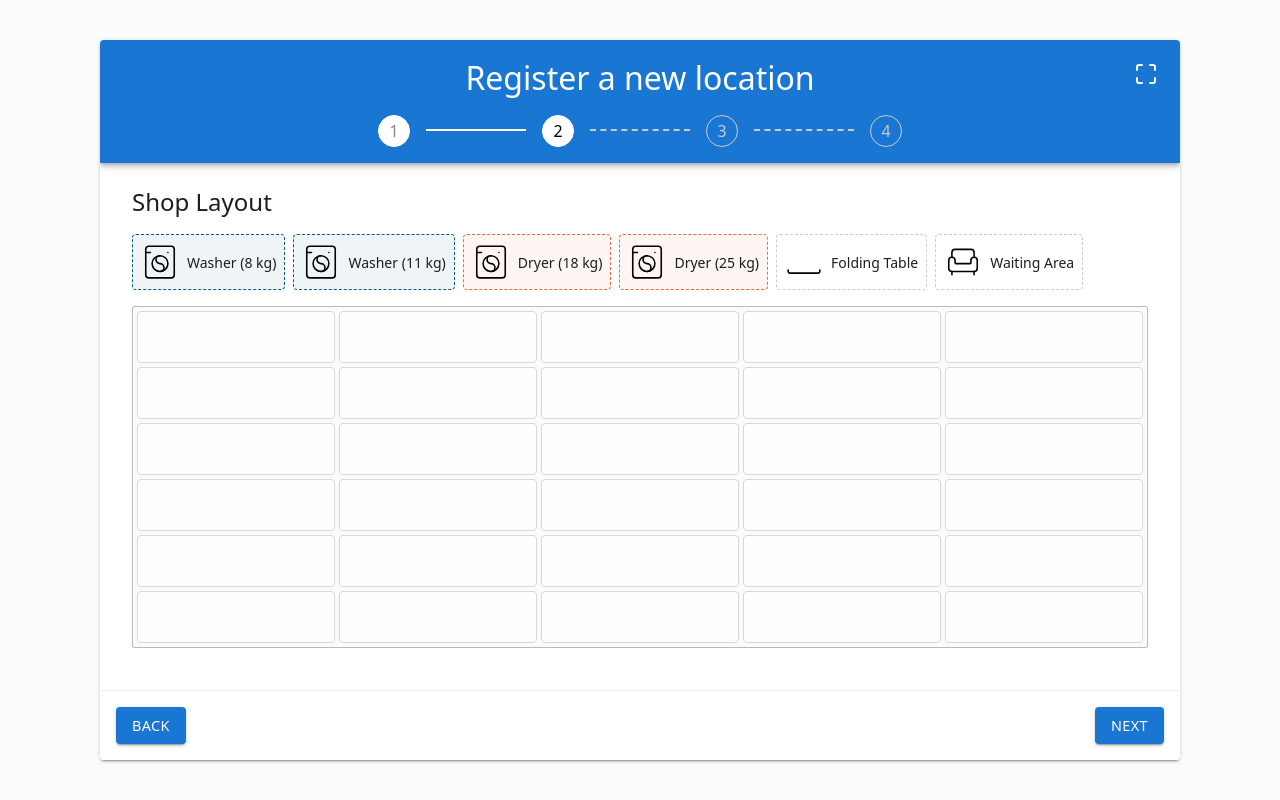
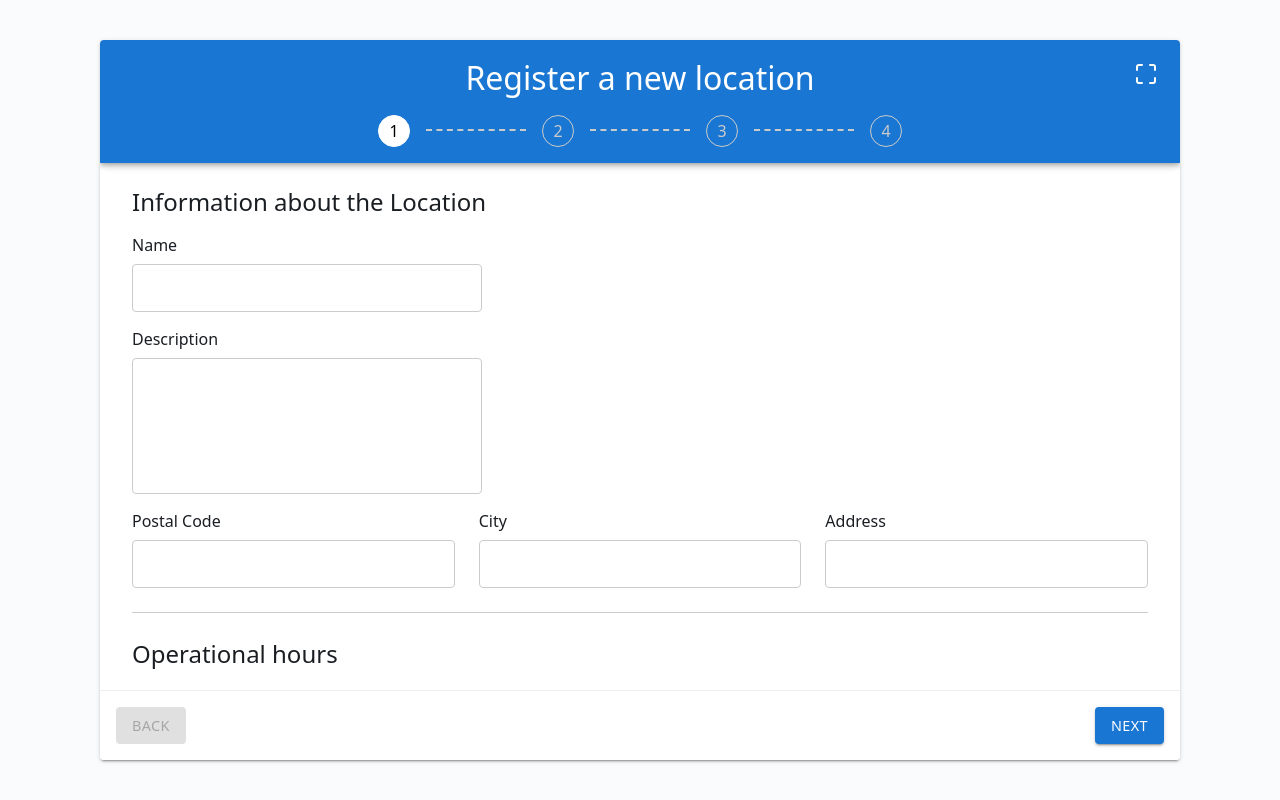
Before and after one commit to BalazsGyulai/ws2026-s17-r1-250, a React (Vite) app in the folder phase-2-src/: page / in a window 1280 px wide. Built offline with nearby package versions, Linux system fonts and the light colour scheme.

Commit message:
building component from navigation

```diff
--- a/phase-2-src/src/UI/NavButton.jsx
+++ b/phase-2-src/src/UI/NavButton.jsx
@@ -1,15 +1,22 @@
 import React from "react";
+import check from "../assets/check.svg";
 
-const NavButton = () => {
+const NavButton = (props) => {
   return (
     <button
       className={`step ${
-        props.steps == 0 ? `current` : 0 < props.steps ? `done` : `dashed`
+        props.steps == props.content - 1
+          ? `current`
+          : props.content - 1 < props.steps
+          ? `done`
+          : `dashed`
       }`}
-      disabled={props.steps == 3 ? true : false}
-      onClick={() => props.changeStepsHandler(0)}
+      disabled={
+        props.steps == 3 ? true : props.content - 1 < props.steps ? false : true
+      }
+      onClick={props.onClick}
     >
-      {props.steps == 3 ? <img src={check} alt="Check" /> : `1`}
+      {props.steps == 3 ? <img src={check} alt="Check" /> : `${props.content}`}
     </button>
   );
 };
--- /dev/null
+++ b/phase-2-src/src/UI/NavDash.jsx
@@ -0,0 +1,11 @@
+import React from "react";
+
+const NavDash = (props) => {
+  return (
+    <div
+      className={`step-divider ${props.steps < props.lower ? `dashed` : ``}`}
+    ></div>
+  );
+};
+
+export default NavDash;
--- a/phase-2-src/src/components/Header.jsx
+++ b/phase-2-src/src/components/Header.jsx
@@ -2,6 +2,8 @@ import React, { useState } from "react";
 import check from "../assets/check.svg";
 import maximize from "../assets/maximize.svg";
 import minimize from "../assets/minimize.svg";
+import NavButton from "./../UI/NavButton";
+import NavDash from "./../UI/NavDash";
 
 const Header = (props) => {
   // local values
@@ -22,51 +24,29 @@ const Header = (props) => {
     <header className="header">
       <h1>Register a new location</h1>
       <div className="steps">
-        <button
-          className={`step ${
-            props.steps == 0 ? `current` : 0 < props.steps ? `done` : `dashed`
-          }`}
-          disabled={props.steps == 3 ? true : false}
+        <NavButton
+          steps={props.steps}
           onClick={() => props.changeStepsHandler(0)}
-        >
-          {props.steps == 3 ? <img src={check} alt="Check" /> : `1`}
-        </button>
-        <div
-          className={`step-divider ${props.steps < 1 ? `dashed` : ``}`}
-        ></div>
-        <button
-          className={`step ${
-            props.steps == 1 ? `current` : 1 < props.steps ? `done` : `dashed`
-          }`}
-          disabled={props.steps == 3 ? true : 1 < props.steps ? false : true}
+          content={1}
+        ></NavButton>
+        <NavDash steps={props.steps} lower={1} />
+        <NavButton
+          steps={props.steps}
           onClick={() => props.changeStepsHandler(1)}
-        >
-          {props.steps == 3 ? <img src={check} alt="Check" /> : `2`}
-        </button>
-        <div
-          className={`step-divider ${props.steps < 2 ? `dashed` : ``}`}
-        ></div>
-        <button
-          className={`step ${
-            props.steps == 2 ? `current` : 2 < props.steps ? `done` : `dashed`
-          }`}
-          disabled={props.steps == 3 ? true : 2 < props.steps ? false : true}
+          content={2}
+        ></NavButton>
+        <NavDash steps={props.steps} lower={2} />
+        <NavButton
+          steps={props.steps}
           onClick={() => props.changeStepsHandler(2)}
-        >
-          {props.steps == 3 ? <img src={check} alt="Check" /> : `3`}
-        </button>
-        <div
-          className={`step-divider ${props.steps < 3 ? `dashed` : ``}`}
-        ></div>
-        <button
-          className={`step ${
-            props.steps == 3 ? `current` : 3 < props.steps ? `done` : `dashed`
-          }`}
-          disabled={true}
+          content={3}
+        ></NavButton>
+        <NavDash steps={props.steps} lower={3} />
+        <NavButton
+          steps={props.steps}
           onClick={() => props.changeStepsHandler(3)}
-        >
-          {props.steps == 3 ? <img src={check} alt="Check" /> : `4`}
-        </button>
+          content={4}
+        ></NavButton>
       </div>
 
       <button className="fullscreen-btn" onClick={_FullScreenHandler}>
--- a/phase-2-src/src/context/DataContext.jsx
+++ b/phase-2-src/src/context/DataContext.jsx
@@ -8,7 +8,7 @@ export function Data({ children }) {
   // ----------------------------------------------
 
   // general
-  const [steps, setSteps] = useState(1);
+  const [steps, setSteps] = useState(0);
 
   // informations page
   const [name, setName] = useState({ value: "", valid: null });
```
